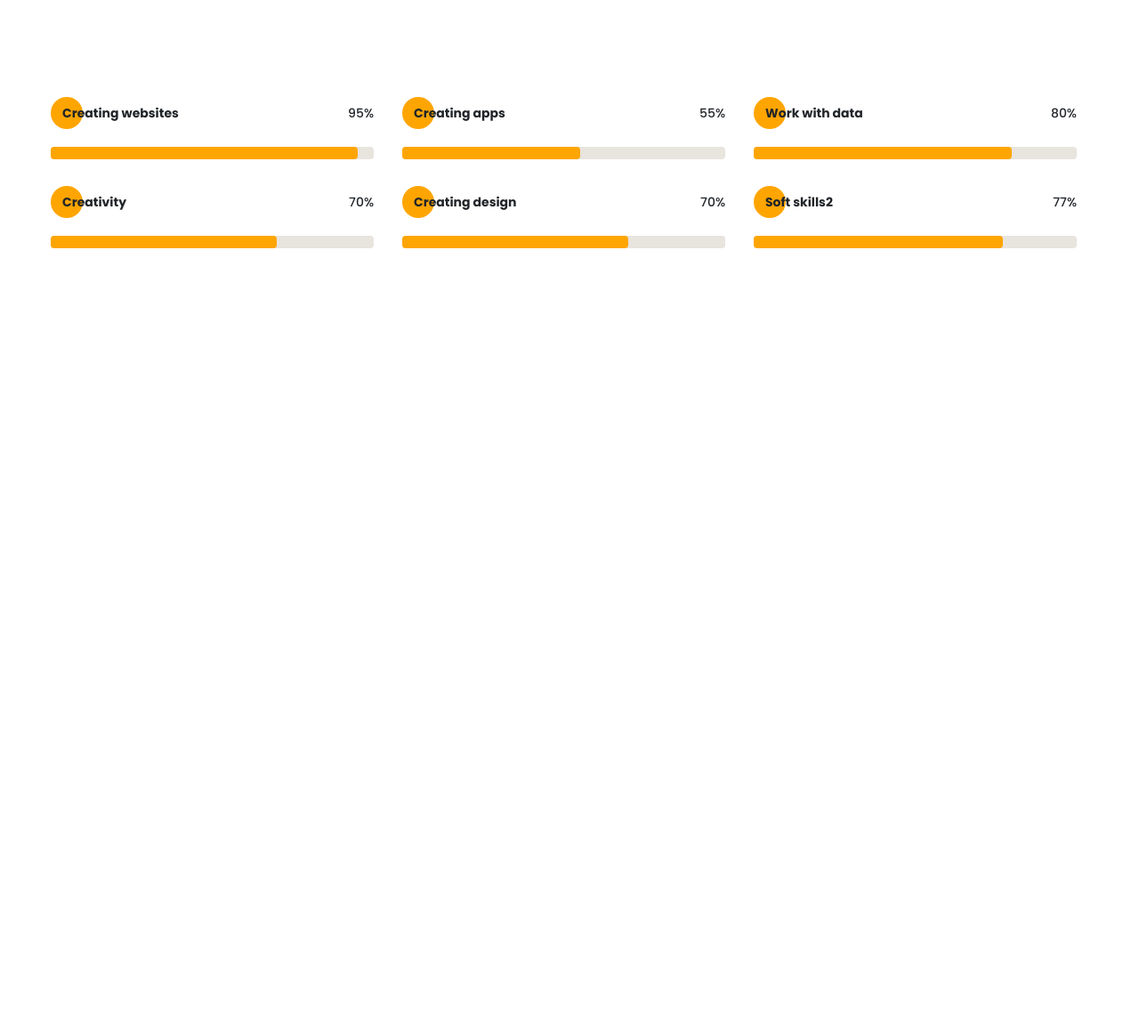
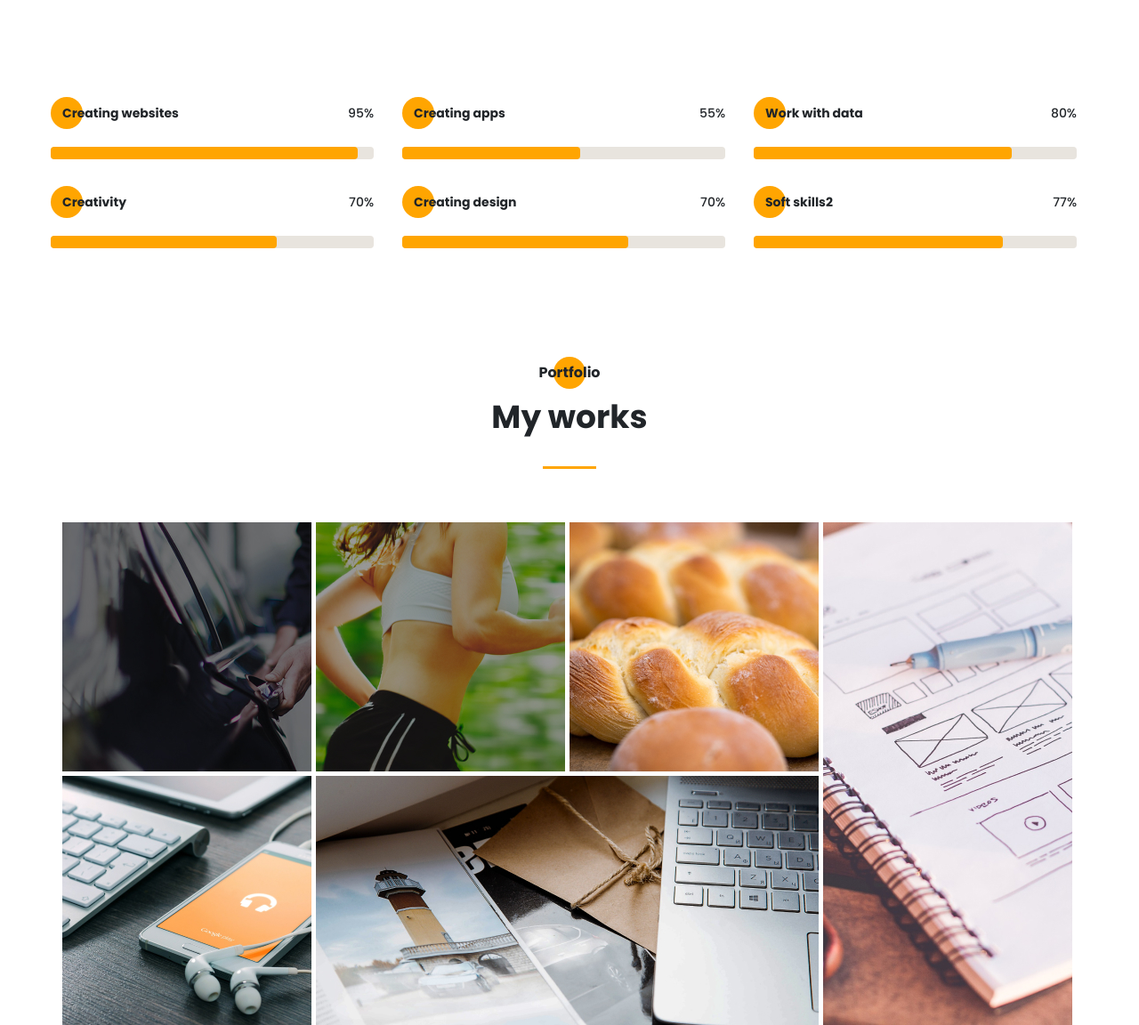
Before and after one commit to lototskyi/portfolio, a website: page src/index.html in a window 1280 px wide. Shown: the part 3384-4536 px from the top of the page at 89% size. Before the commit the page ends 3671 px from the top, so only its background shows below. Drawn offline with nearby package versions, Linux system fonts and the light colour scheme; files that its build step writes are made by us from their sources; files whose address does not match are found by name.

Commit message:
added portfolio section

```diff
--- a/src/index.html
+++ b/src/index.html
@@ -361,6 +361,34 @@
             </div>
         </div>
     </section>
+    <section class="portfolio">
+        <div class="container">
+            <h2 class="title title_fz16 title-circle-center">Portfolio</h2>
+            <div class="title title_fz36 portfolio__subtitle">My works</div>
+            <div class="divider"></div>
+
+            <div class="portfolio__wrapper">
+                <a href="#" class="portfolio__item">
+                    <img src="img/works/uber.jpg" alt="uber">
+                </a>
+                <a href="#" class="portfolio__item">
+                    <img src="img/works/pulse.jpg" alt="pulse">
+                </a>
+                <a href="#" class="portfolio__item">
+                    <img src="img/works/bread.jpg" alt="bread">
+                </a>
+                <a href="#" class="portfolio__item vertical">
+                    <img src="img/works/plans.jpg" alt="plans">
+                </a>
+                <a href="#" class="portfolio__item">
+                    <img src="img/works/ipad.jpg" alt="ipad">
+                </a>
+                <a href="#" class="portfolio__item horizontal">
+                    <img src="img/works/mac.jpg" alt="mac">
+                </a>
+            </div>
+        </div>
+    </section>
     <script src="js/script.js"></script>
 </body>
 </html>
--- a/src/js/script.js
+++ b/src/js/script.js
@@ -17,7 +17,7 @@ const percents = document.querySelectorAll('.skills__tech-perc-item-perc'),
 percents.forEach((item, i) => {
     const regex = /-?\d+/;
     const perc = +item.innerHTML.match(regex);
-    console.log(perc);
+
     if (0 <= perc && perc <= 100) {
         lines[i].style.width = `${perc}%`;
     } else if(perc > 100) {
--- /dev/null
+++ b/src/sass/blocks/_portfolio.scss
@@ -0,0 +1,31 @@
+.portfolio {
+    padding-top: 120px;
+    &__subtitle {
+        text-align: center;
+    }
+    &__wrapper {
+        margin-top: 60px;
+        display: grid;
+        grid-template: repeat(2, 280px) / repeat(4, 280px);
+        grid-auto-rows: 280px;
+        gap: 5px;
+        .vertical {
+            grid-row: 1 / 3;
+            grid-column: 4 / 5;
+        }
+        .horizontal {
+            grid-row: 2 / 3;
+            grid-column: 2 / 4;
+        }
+    }
+    &__item {
+        transition: all .6s;
+        img {
+            width: 100%;
+        }
+        &:hover {
+            transform: scale(1.05);
+            // filter: grayscale(80%);
+        }
+    }
+}
--- a/src/sass/blocks/_skills.scss
+++ b/src/sass/blocks/_skills.scss
@@ -1,5 +1,5 @@
 .skills {
-    margin-top: 120px;
+    padding-top: 120px;
     &__subtitle {
         text-align: center;
     }
--- a/src/sass/blocks/_title.scss
+++ b/src/sass/blocks/_title.scss
@@ -20,4 +20,14 @@
     &_fz48 {
         font-size: 48px;
     }
+    &-circle-center {
+        position: relative;
+        text-align: center;
+        @include before_circle;
+        &:before {
+            top: -6px;
+            left: 50%;
+            transform: translateX(-50%);
+        }
+    }
 }
--- a/src/sass/style.scss
+++ b/src/sass/style.scss
@@ -22,17 +22,6 @@
     margin: 25px auto 0 auto;
 }
 
-.title-circle-center {
-    position: relative;
-    text-align: center;
-    @include before_circle;
-    &:before {
-        top: -6px;
-        left: 50%;
-        transform: translateX(-50%);
-    }
-}
-
 @import 'blocks/promo';
 @import 'blocks/title';
 @import 'blocks/button';
@@ -41,3 +30,4 @@
 @import 'blocks/about';
 @import 'blocks/resume';
 @import 'blocks/skills';
+@import 'blocks/portfolio';
```
Also changed, not shown: src/img/works/mac.jpg (added).
